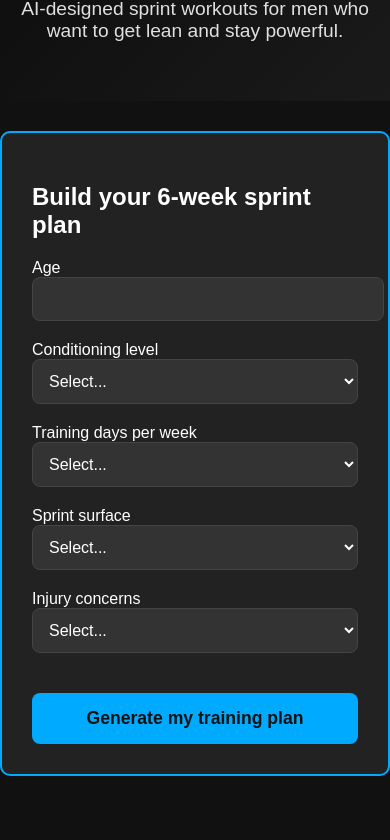
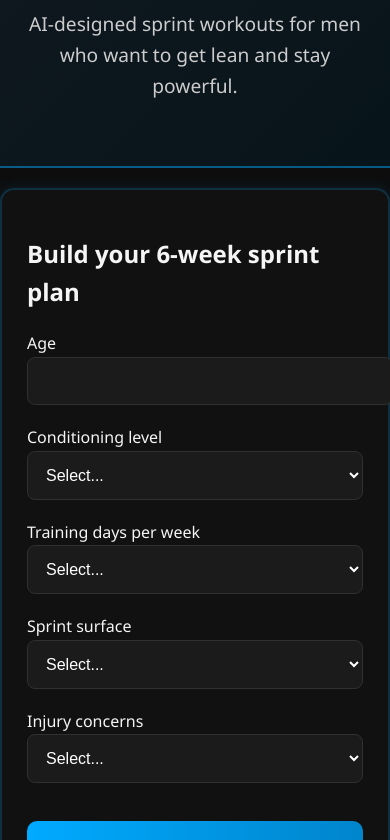
Before and after one commit to PsyTechPro/sprintiq, a plain HTML site: page index.html in a window 390 px wide. Shown: the part 107-947 px from the top of the page. Before the commit the page ends 913 px from the top, so only its background shows below. Drawn offline with Linux system fonts and the light colour scheme.

Commit message:
Update style.css

```diff
--- a/style.css
+++ b/style.css
@@ -1,92 +1,129 @@
-/* Global page styling */
+/* Global styling */
 body {
   margin: 0;
-  font-family: Arial, sans-serif;
-  background-color: #111;
-  color: #fff;
+  font-family: 'Segoe UI', Roboto, Arial, sans-serif;
+  background-color: #0d0d0d;
+  color: #f5f5f5;
+  line-height: 1.6;
 }
 
-/* Hero branding */
+h1, h2, h3 {
+  font-weight: 700;
+}
+
+a {
+  text-decoration: none;
+}
+
+/* Hero Header */
 .hero {
   text-align: center;
-  padding: 40px 20px;
-  background: linear-gradient(135deg, #0d0d0d 0%, #1a1a1a 100%);
+  padding: 45px 20px;
+  background: linear-gradient(135deg, #101820 0%, #07141a 100%);
+  border-bottom: 2px solid #00aaff77;
 }
 
 .app-name {
-  font-size: 3em;
+  font-size: 3rem;
   margin: 0;
   color: #00aaff;
-  font-weight: bold;
+  letter-spacing: 2px;
   text-transform: uppercase;
 }
 
 .tagline {
-  color: #e0e0e0;
   margin-top: 10px;
-  font-size: 1.2em;
+  color: #cccccc;
+  font-size: 1.2rem;
 }
 
-/* Card container */
+/* Card Container */
 .card {
-  background-color: #222;
-  max-width: 600px;
-  margin: 30px auto;
-  padding: 30px;
-  border-radius: 10px;
-  border: 2px solid #00aaff;
+  background-color: #111;
+  max-width: 650px;
+  margin: 35px auto;
+  padding: 35px;
+  border-radius: 14px;
+  border: 2px solid #00aaff33;
+  box-shadow: 0 0 15px rgba(0, 170, 255, 0.12);
 }
 
-/* Form fields */
+/* Form Fields */
 label {
   display: block;
-  margin: 20px 0;
+  margin: 20px 0 10px;
+  font-size: 1rem;
 }
 
 input, select {
   width: 100%;
-  padding: 12px;
+  padding: 14px;
   border-radius: 8px;
-  background-color: #333;
-  border: 1px solid #444;
+  background-color: #1b1b1b;
+  border: 1px solid #303030;
   color: #fff;
-  font-size: 1em;
+  font-size: 1rem;
 }
 
-/* CTA Button */
+input:focus, select:focus {
+  outline: none;
+  border-color: #00aaff;
+}
+
+/* Button */
 .primary-btn {
   width: 100%;
-  padding: 15px;
-  background-color: #00aaff;
-  border-radius: 8px;
+  padding: 16px;
+  background: linear-gradient(90deg, #00aaff, #0085cc);
+  border-radius: 10px;
   border: none;
-  font-size: 1.1em;
+  font-size: 1.2rem;
   color: #111;
   cursor: pointer;
   font-weight: bold;
-  margin-top: 20px;
-  transition: background-color 0.2s ease;
+  margin-top: 28px;
+  transition: all 0.2s ease;
+  text-align: center;
+  display: inline-block;
 }
 
 .primary-btn:hover {
-  background-color: #0085cc;
+  background: linear-gradient(90deg, #00c7ff, #009ad6);
+  transform: translateY(-2px);
 }
-/* Week plan card styling */
+
+/* Week Cards */
+#plan-container {
+  display: grid;
+  gap: 20px;
+}
+
 .week-card {
-  background-color: #1a1a1a;
+  background-color: #151c24;
   border-left: 4px solid #00aaff;
   padding: 20px;
-  margin: 20px 0;
-  border-radius: 6px;
+  border-radius: 10px;
 }
 
 .week-card h3 {
-  margin-top: 0;
-  color: #00ccff;
+  margin: 0;
+  color: #00c7ff;
+  font-size: 1.3rem;
 }
 
 .week-notes {
-  font-size: 0.9em;
-  color: #cccccc;
-  margin-top: 10px;
+  font-size: 0.95rem;
+  color: #cfcfcf;
+  margin-top: 8px;
 }
+
+/* Responsive */
+@media (max-width: 600px) {
+  .app-name {
+    font-size: 2.4rem;
+  }
+  .card {
+    padding: 25px;
+    margin: 20px auto;
+  }
+}
```
